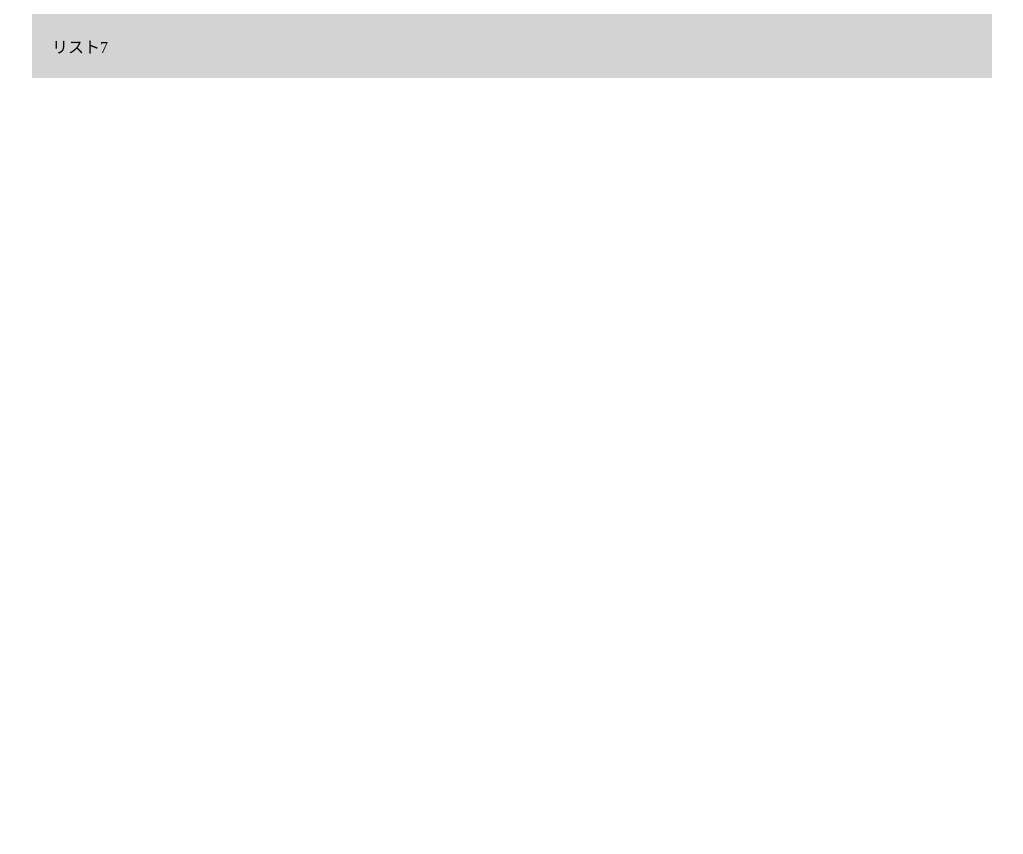
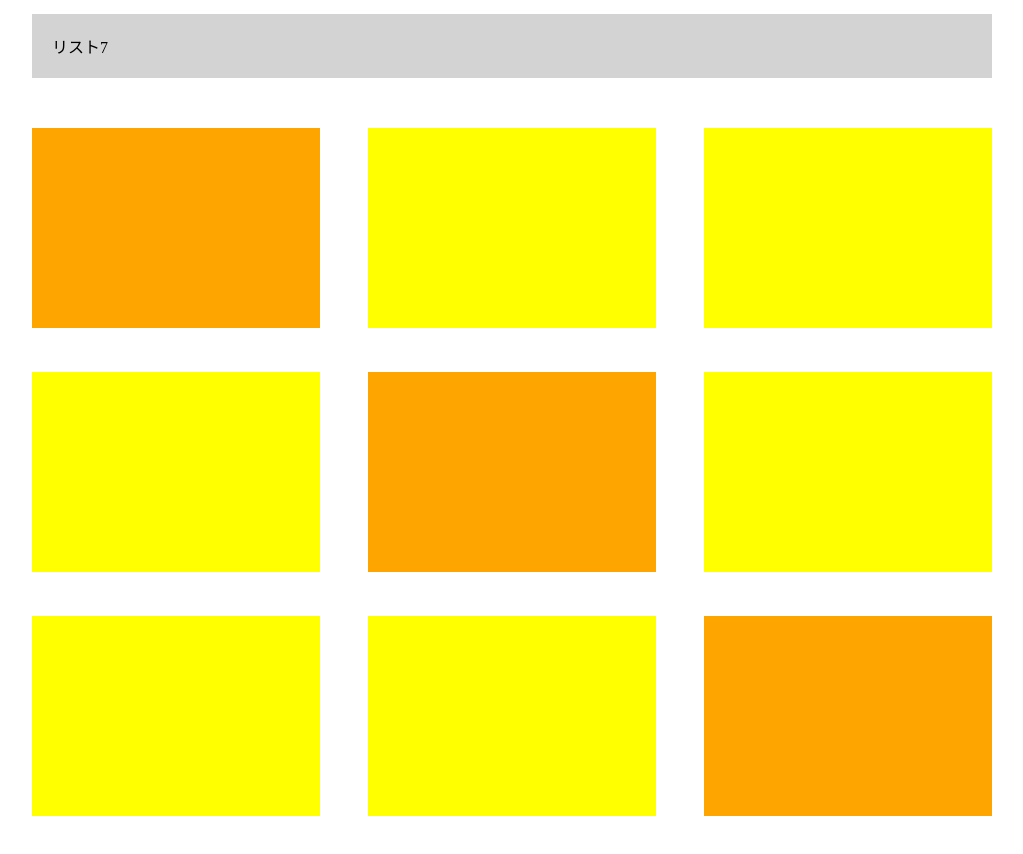
Before and after one commit to shussaa327/exercise1-8, a plain HTML site: page index.html in a window 1280 px wide. Shown: the part 420-1274 px from the top of the page, without its empty margins (128-1151 px from the left). Before the commit the page ends 800 px from the top, so only its background shows below. Drawn offline with Linux system fonts and the light colour scheme.

Commit message:
[Finish] 1-8

```diff
--- a/index.html
+++ b/index.html
@@ -15,5 +15,16 @@
 			<p class="list-text">リスト6</p>
 			<p class="list-text">リスト7</p>
 	</div>
+	<div class="boxes">
+		<div class="box"></div><!--HTMLの(連続する)改行・半角スペースは半角スペース1つ分の文字として内部的に扱われることに起因するらしい。これがないとレイアウトが崩れた
+		--><div class="box"></div><!--
+		--><div class="box"></div><!--
+		--><div class="box"></div><!--
+		--><div class="box"></div><!--
+		--><div class="box"></div><!--
+		--><div class="box"></div><!--
+		--><div class="box"></div><!--
+		--><div class="box"></div><!--
+	--></div>
 </body>
 </html>
--- a/style.css
+++ b/style.css
@@ -16,3 +16,41 @@
 .list-text:nth-child(odd){
 	background-color: #d3d3d3;
 }
+
+.boxes{
+	width: 960px;
+	margin: 0 auto;
+	padding-bottom: 10px;
+}
+
+.box{
+	width: 30%;
+	height: 200px;
+	margin-bottom: 40px;
+	display: inline-block;
+	background-color: yellow;
+}
+
+.box:nth-child(1){
+	background-color: orange;
+}
+
+.box:nth-child(2){
+	margin-right: 5%;
+	margin-left: 5%;
+}
+
+.box:nth-child(5){
+	background-color: orange;
+	margin-right: 5%;
+	margin-left: 5%;
+}
+
+.box:nth-child(8){
+	margin-right: 5%;
+	margin-left: 5%;
+}
+
+.box:nth-child(9){
+	background-color: orange;
+}
```
